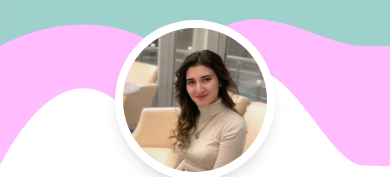
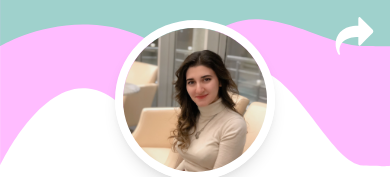
Before and after one commit to OorfeneD/aab-business-card, a Nuxt app: page / in a window 390 px wide. Shown: the top 177 px of the page. Built offline with nearby package versions, Linux system fonts and the light colour scheme.

Commit message:
added share button

```diff
--- /dev/null
+++ b/components/ShareButton.vue
@@ -0,0 +1,32 @@
+<template>
+  <img src="~assets/icons/icon-send.svg" alt="" class="absolute w-10 h-10 top-4 right-4 md:hidden" @click="clicked">
+</template>
+
+<script>
+import { mapActions } from 'vuex'
+export default {
+  methods: {
+    ...mapActions(['addNotification']),
+    clicked () {
+      if (navigator && navigator.canShare()) {
+        navigator.share({
+          url: window ? window.location.href : ''
+        })
+      } else {
+        navigator.permissions.query({ name: 'clipboard-write' }).then((result) => {
+          if (result.state === 'granted' || result.state === 'prompt') {
+            navigator.clipboard.writeText(window ? window.location.href : '').then(function () {
+              this.addNotification({ notificationText: 'Скопировано в буфер обмена!', lifetime: 5000 })
+            }.bind(this), function () {
+            })
+          }
+        })
+      }
+    }
+  }
+}
+</script>
+
+<style>
+
+</style>
--- a/layouts/default.vue
+++ b/layouts/default.vue
@@ -6,6 +6,7 @@
     <Nuxt />
     <credentials class="absolute bottom-2 sq-credentials" />
     <notifications-provider />
+    <share-button />
   </div>
 </template>
 
```
Also changed, not shown: assets/icons/icon-send.svg (added).
